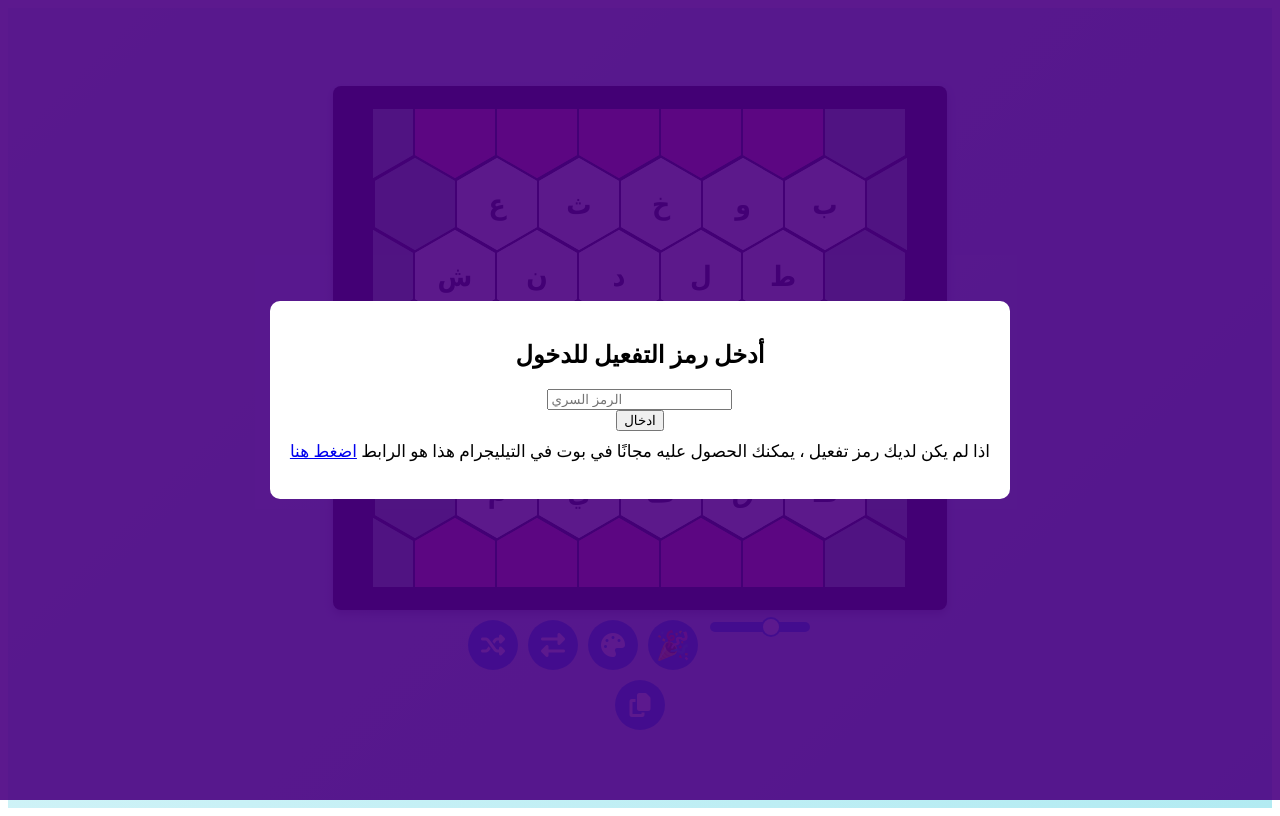
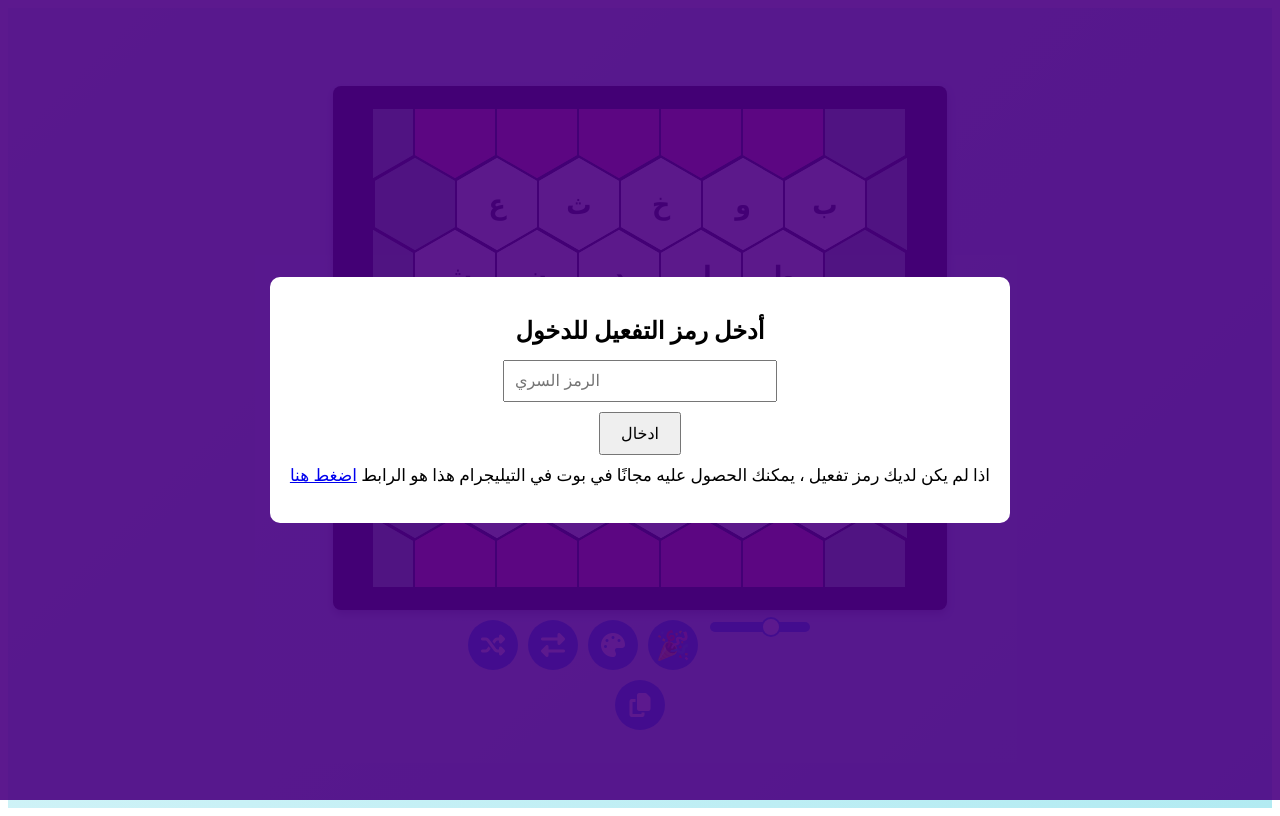
Before and after one commit to TERXGAMER0/7rofy-1, a website: page client/a1.html in a window 1280 px wide. Drawn offline with Linux system fonts and the light colour scheme.

Commit message:
Update style.css

```diff
--- a/client/style.css
+++ b/client/style.css
@@ -17,30 +17,26 @@
   background: #fff;
   padding: 20px;
   border-radius: 10px;
-  position: relative;
 }
 
-/* التنسيقات الخاصة بالنصوص الإضافية داخل واجهة التفعيل */
-#staticTexts,
-#linkTexts {
-  position: relative;
-  margin-top: 15px;
-  width: 100%;
-  text-align: center;
+.secret-container h2 {
+  margin-bottom: 15px;
+  font-family: "Simplified Arabic";
 }
 
-.static-text,
-.link-text {
-  margin: 5px 0;
-  color: #000;
+.secret-container input {
+  padding: 10px;
+  font-size: 16px;
+  width: 250px;
+  margin-bottom: 10px;
 }
 
-.link-text a {
-  color: blue;
-  text-decoration: underline;
+.secret-container button {
+  padding: 10px 20px;
+  font-size: 16px;
+  cursor: pointer;
 }
 
-/* بقية التنسيقات كما هي */
 :root {
   --scale: 1; /* قيمة التحجيم الافتراضية */
 }
@@ -109,7 +105,14 @@
 .hexagon {
   width: calc(80px * var(--scale));
   height: calc(92px * var(--scale));
-  clip-path: polygon(50% 0%, 100% 25%, 100% 75%, 50% 100%, 0% 75%, 0% 25%);
+  clip-path: polygon(
+    50% 0%,
+    100% 25%,
+    100% 75%,
+    50% 100%,
+    0% 75%,
+    0% 25%
+  );
   display: flex;
   justify-content: center;
   align-items: center;
```
